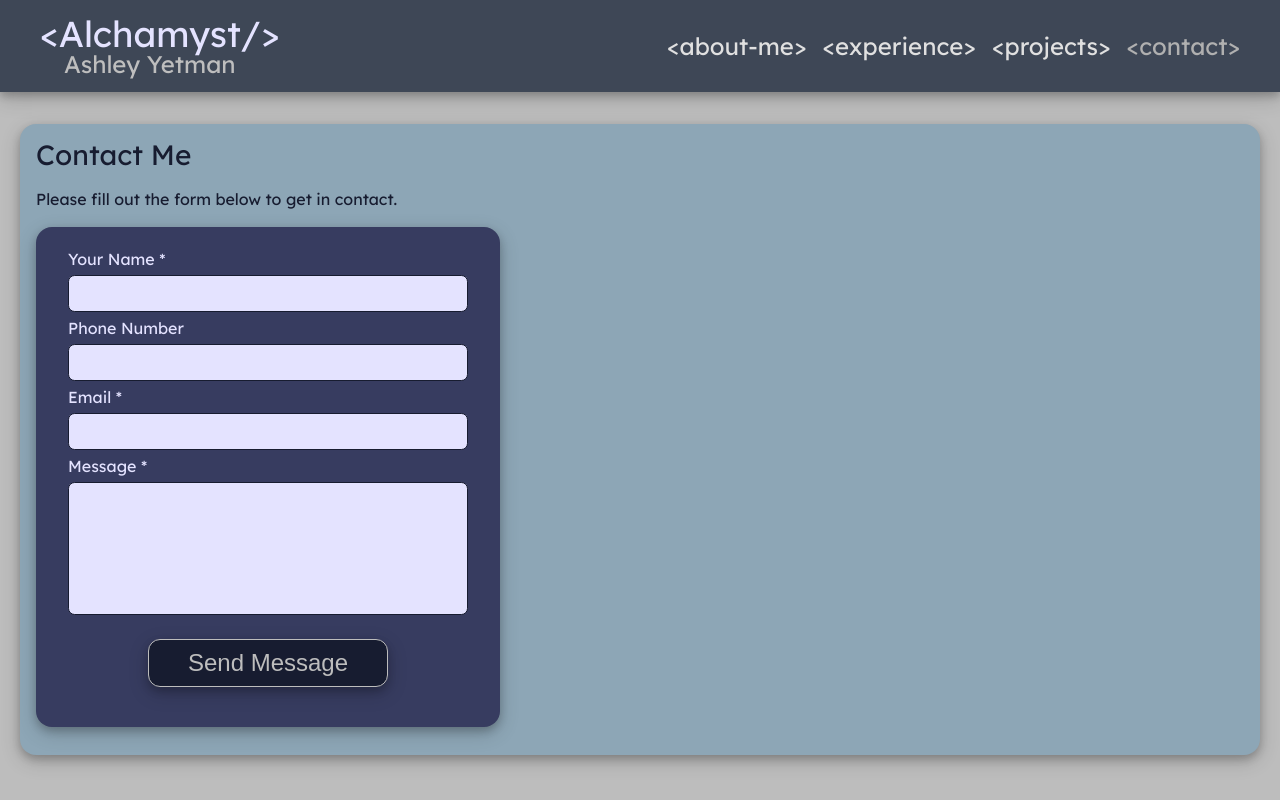
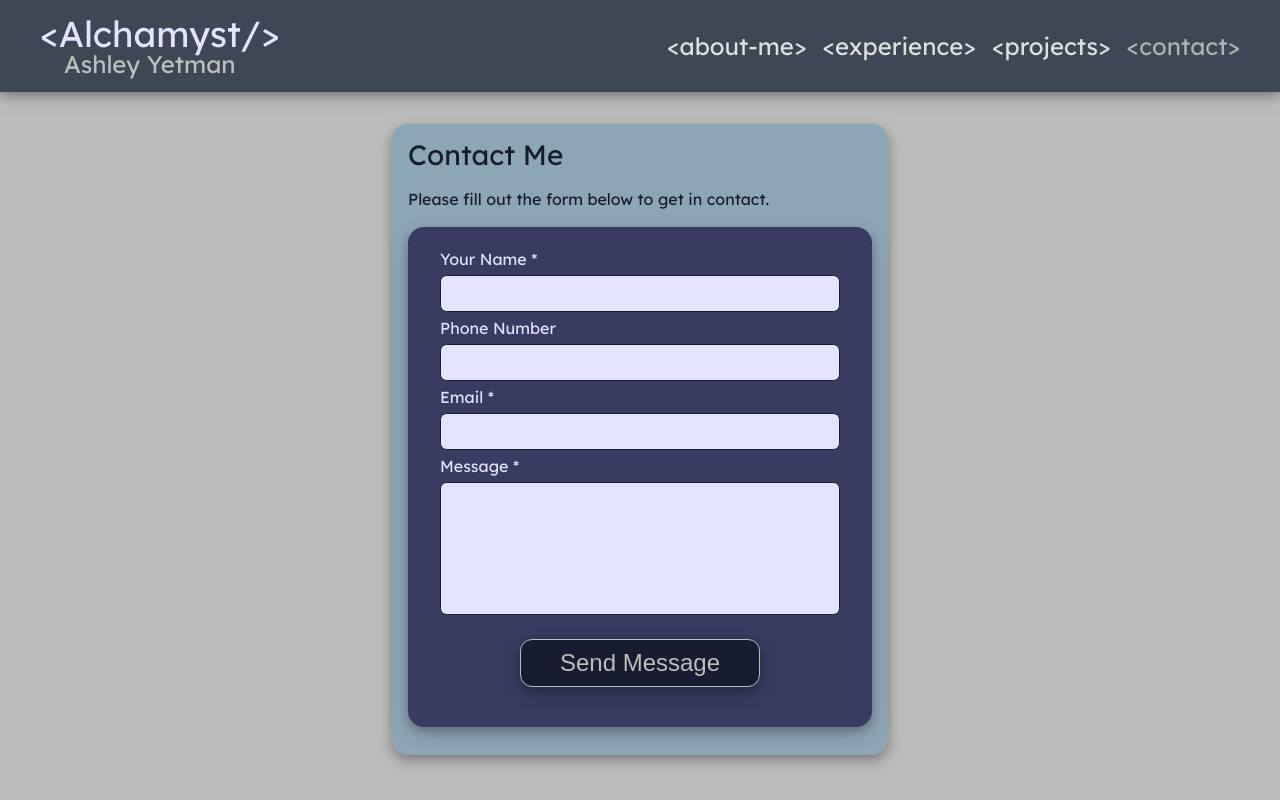
Before and after one commit to Alchamyst/ayetman-web, a React (Vite) app: page /contact in a window 1280 px wide. Built offline with nearby package versions, Linux system fonts and the light colour scheme.

Commit message:
center contact form on contact page.

```diff
--- a/src/components/ContactForm.jsx
+++ b/src/components/ContactForm.jsx
@@ -116,23 +116,23 @@ export default function ContactForm() {
             {!formSubmitted &&
             <form ref={form}>
                 <label htmlFor='name'>Your Name *</label>
-                <input type='text' name='name' id='name' value={name} onChange={ (e) => setName(e.target.value)} />
+                <input type='text' name='name' id='name' value={name} onChange={ (e) => setName(e.target.value)} disabled={formSubmitted} />
 
                 <label htmlFor='phone'>Phone Number</label>
-                <input type='tel' name='phone' id='phone' value={phone} onChange={ (e) => setphone(e.target.value)}/>
+                <input type='tel' name='phone' id='phone' value={phone} onChange={ (e) => setphone(e.target.value)} disabled={formSubmitted} />
 
                 <label htmlFor='email'>Email *</label>
-                <input type='email' name='email' id='email' value={email} onChange={ (e) => setEmail(e.target.value)}/>
+                <input type='email' name='email' id='email' value={email} onChange={ (e) => setEmail(e.target.value)} disabled={formSubmitted} />
 
-                <input type='hidden' name='work-email' id='work-email' value={honeyPot}  onChange={ (e) => sethoneyPot(e.target.value)}/>
+                <input type='hidden' name='work-email' id='work-email' value={honeyPot}  onChange={ (e) => sethoneyPot(e.target.value)} disabled={formSubmitted} />
 
                 <label htmlFor='message'>Message *</label>
-                <textarea name='message' id='message' value={message} onChange={ (e) => setMessage(e.target.value)}/>
+                <textarea name='message' id='message' value={message} onChange={ (e) => setMessage(e.target.value)} disabled={formSubmitted} />
 
                 {error && <p className="form-error">Warning: {error}</p>}
-                <button type='submit' onClick={handleSubmit}>Send Message</button>
+                {!formSubmitted && <button type='submit' onClick={handleSubmit} >Send Message</button>}
             </form>}
-            {formSubmitted && <p className='success'>Message Sent. 	Thanks for getting in touch.</p>}
+            {formSubmitted && <p className='success'>Message Sent. Thanks for getting in touch.</p>}
         </div>
     );
 }
--- a/src/styles/contactForm.css
+++ b/src/styles/contactForm.css
@@ -97,8 +97,10 @@
     color:#e4e3ff;
     text-shadow: -1px -1px 0 #171c30, 1px -1px 0 #171c30, -1px 1px 0 #171c30, 1px 1px 0 #171c30;
 
+    /* padding-top: 1em; */
     font-size: 1.25em;
     text-align: center;
+    /* max-width: 20em; */
 
 }
 
--- a/src/styles/contactPage.css
+++ b/src/styles/contactPage.css
@@ -1,3 +1,9 @@
+.contact-me-page {
+    max-width: 29em;
+    margin-left: auto;
+    margin-right: auto;
+}
+
 .contact-me-page > p {
     margin: 1em 0 1em 0;
 }
```
